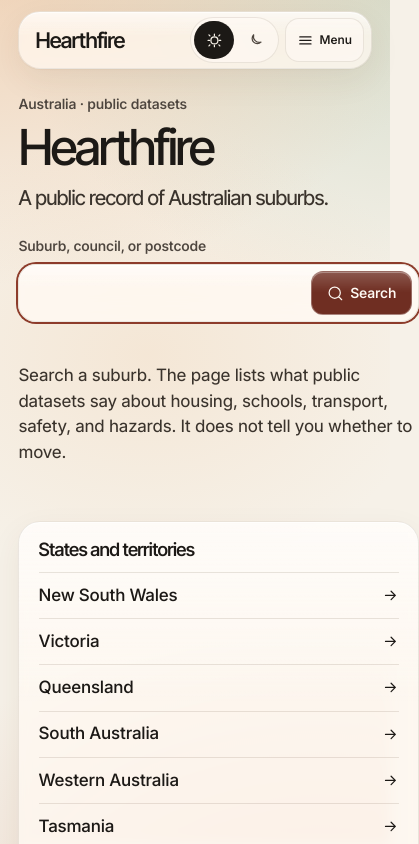
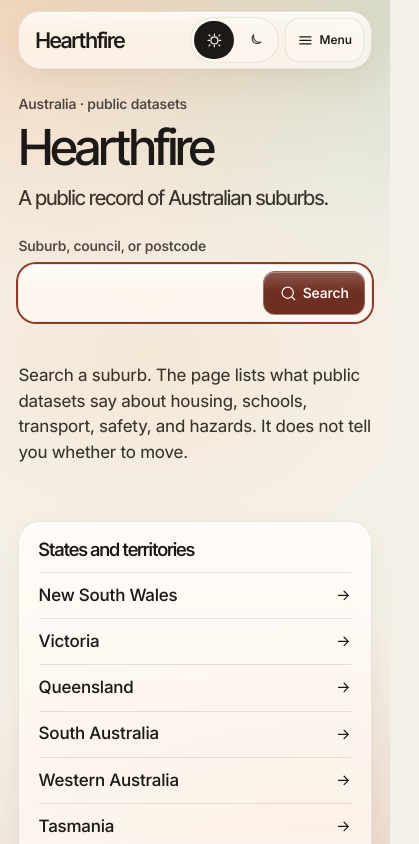
Before and after one commit to vsanghani/aus-suburbs, a React (Vite) app: page / in a window 390 px wide. Shown: the top 844 px of the page, 419 px wide, since content can reach past the window. Built offline with nearby package versions, Linux system fonts and the light colour scheme.

Commit message:
Keep the home search inside the mobile viewport.
The narrow grid was sizing to the search field's minimum content, so the button sat past the edge. Columns now shrink, and the field gives its width to the button.

Co-authored-by: Vivaswaan <vsanghani@users.noreply.github.com>

```diff
--- a/src/styles/global.css
+++ b/src/styles/global.css
@@ -525,6 +525,7 @@ button {
 .search-form {
   position: relative;
   max-width: 40rem;
+  min-width: 0;
   margin: var(--space-5) 0 var(--space-3);
 }
 
@@ -540,12 +541,15 @@ button {
   display: flex;
   align-items: center;
   gap: 0.45rem;
+  min-width: 0;
+  max-width: 100%;
   padding: 0.35rem 0.35rem 0.35rem 0.95rem;
   border-radius: 18px;
 }
 
 .search-row input {
-  flex: 1;
+  flex: 1 1 0;
+  width: 0;
   border: 0;
   background: transparent;
   font-family: var(--display);
@@ -638,7 +642,7 @@ button {
 
 .hero {
   display: grid;
-  grid-template-columns: minmax(0, 1.45fr) minmax(16rem, 0.72fr);
+  grid-template-columns: minmax(0, 1.45fr) minmax(15rem, 0.72fr);
   gap: var(--space-6);
   align-items: end;
   margin-bottom: var(--space-6);
@@ -1634,13 +1638,12 @@ fieldset {
   .ledger a,
   .driver-list li,
   .slider-row,
-  .seats,
+  .seats {
+    grid-template-columns: minmax(0, 1fr);
+  }
+
   .fact-row {
-    grid-template-columns: 1fr;
-  }
-
-  .fact-row {
-    grid-template-columns: 1fr 1fr;
+    grid-template-columns: minmax(0, 1fr) minmax(0, 1fr);
   }
 
   .explore-panel {
```
